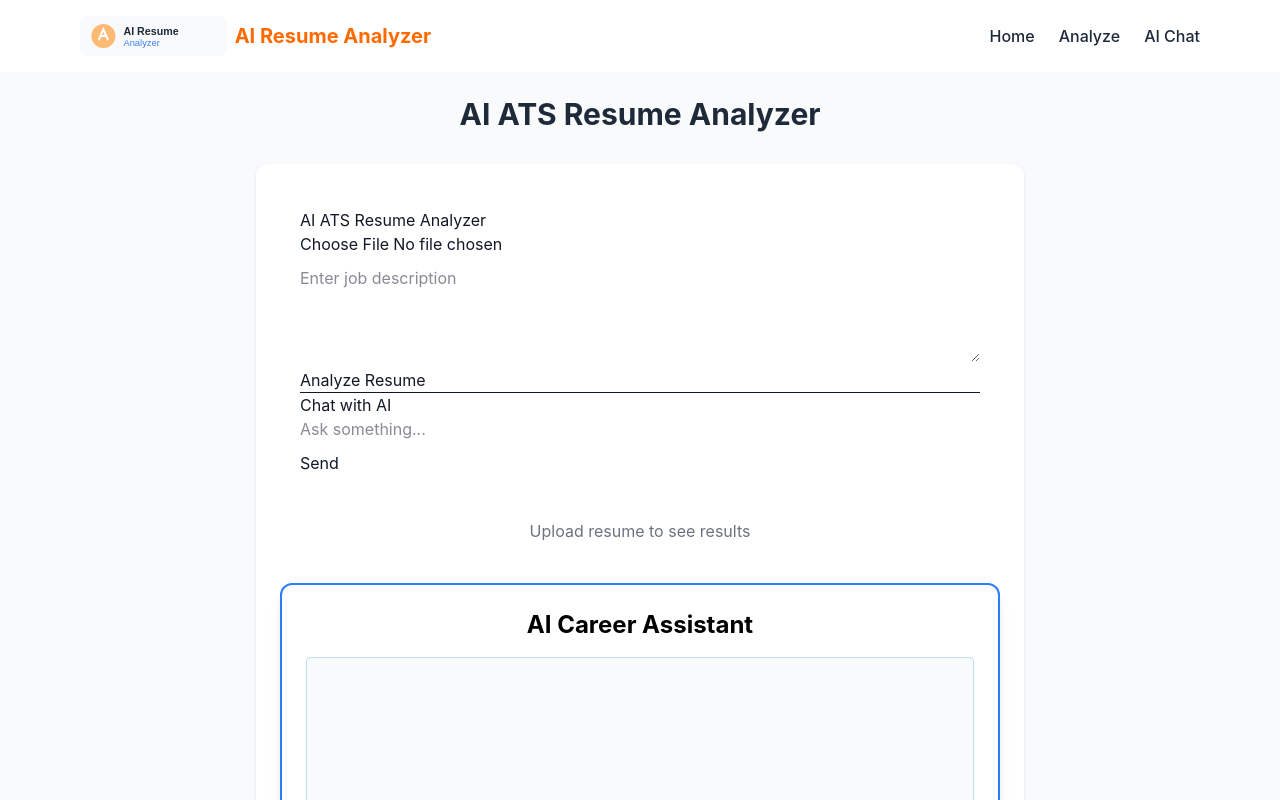
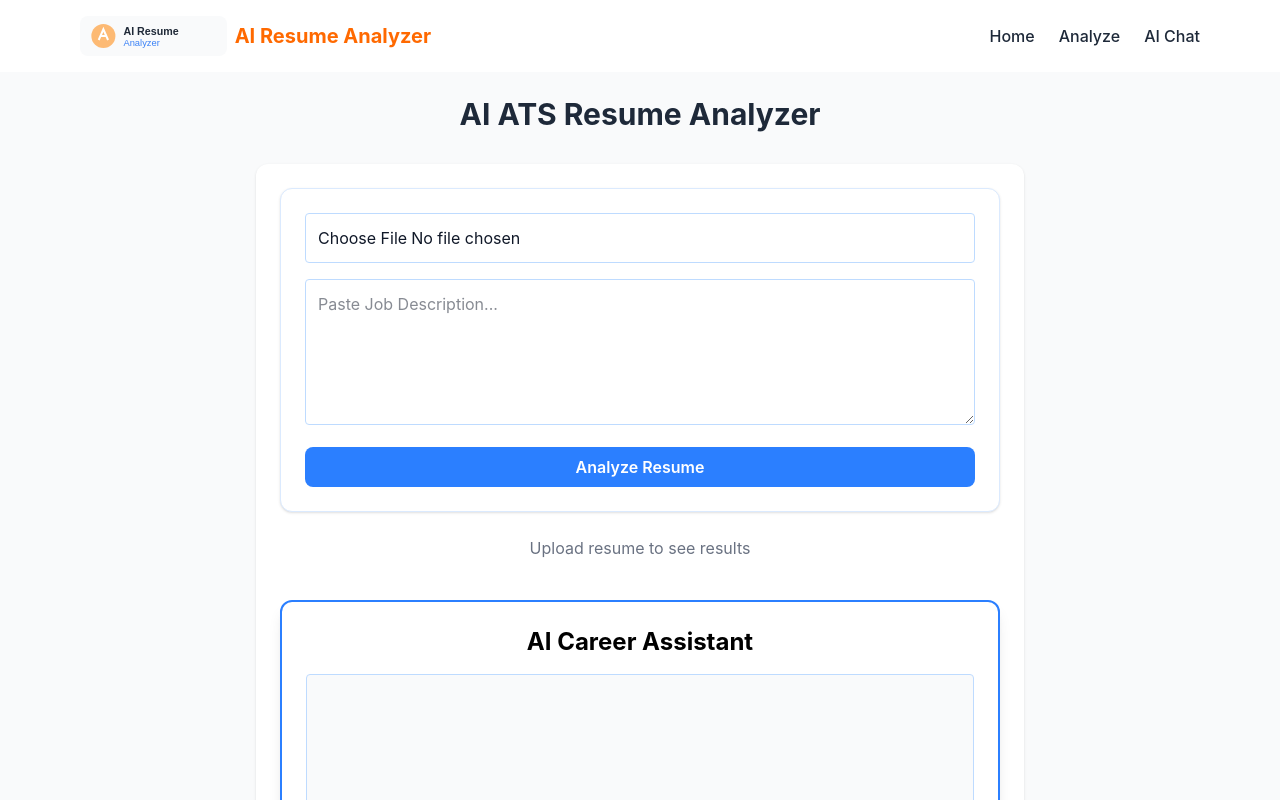
Before and after one commit to Riya-sahu29/ai-ats-resume-analyzer, a React app in the folder frontend/: page /analyze in a window 1280 px wide. Shown: the top 800 px of the page. Built offline with nearby package versions, Linux system fonts and the light colour scheme; the HTML template or start-up script is replaced by a standard one.

Commit message:
Update ResumeForm.jsx

```diff
--- a/frontend/src/components/ResumeForm.jsx
+++ b/frontend/src/components/ResumeForm.jsx
@@ -1,20 +1,14 @@
-import React, { useState } from "react";
 import axios from "axios";
+import { useState } from "react";
 
-const ResumeForm = () => {
+export default function ResumeForm({ setResult }) {
   const [file, setFile] = useState(null);
   const [jobDesc, setJobDesc] = useState("");
-  const [result, setResult] = useState(null);
   const [loading, setLoading] = useState(false);
 
-  const [userMessage, setUserMessage] = useState("");
-  const [chatReply, setChatReply] = useState("");
-  const [resumeText, setResumeText] = useState("");
-
-  // ================= RESUME ANALYSIS =================
-  const handleAnalyze = async () => {
+  const handleSubmit = async () => {
     if (!file || !jobDesc) {
-      alert("Please upload resume and enter job description");
+      alert("Please upload a resume and enter a job description.");
       return;
     }
 
@@ -27,128 +21,63 @@ const ResumeForm = () => {
 
       const res = await axios.post(
         "https://ai-ats-resume-analyzer-backend.onrender.com/analyze-resume",
-        formData
+        formData,
+        {
+          headers: {
+            "Content-Type": "multipart/form-data",
+          },
+        }
       );
 
-      console.log("ANALYZE RESPONSE:", res.data);
-      setResult(res.data);
+      console.log("BACKEND RESPONSE:", res.data);
+
+      // if backend returns {analysis: ...}
+      setResult(res.data.analysis ?? res.data);
 
     } catch (err) {
-      console.error("ANALYZE ERROR:", err.response?.data || err.message);
-      alert("Error analyzing resume");
+      console.error("Error:", err);
+
+      if (err.response) {
+        alert("Server Error: " + err.response.data);
+      } else {
+        alert("Network error. Please try again.");
+      }
+
     } finally {
       setLoading(false);
     }
   };
 
-  // ================= CHAT =================
-  const handleChat = async () => {
-    if (!userMessage) return;
+  return (
+    <div className="space-y-4 bg-white p-6 rounded-xl shadow border border-blue-100 transition duration-300 hover:shadow-xl hover:-translate-y-0.5">
 
-    try {
-      const res = await axios.post(
-        "https://ai-ats-resume-analyzer-backend.onrender.com/chat",
-        {
-          user_id: "riya123",
-          message: userMessage,
-          resume_context: resumeText || "No resume context"
-        }
-      );
-
-      console.log("CHAT RESPONSE:", res.data);
-      setChatReply(res.data.reply);
-
-    } catch (err) {
-      console.error("CHAT ERROR:", err.response?.data || err.message);
-      alert("Chat error");
-    }
-  };
-
-  return (
-    <div style={{ padding: "20px" }}>
-      <h2>AI ATS Resume Analyzer</h2>
-
-      {/* Upload Resume */}
       <input
+        id="resume"
+        name="resume"
         type="file"
-        accept=".pdf"
+        accept="application/pdf"
         onChange={(e) => setFile(e.target.files[0])}
+        className="w-full p-3 border border-blue-200 rounded text-gray-900 text-sm md:text-base"
       />
 
-      {/* Job Description */}
       <textarea
-        placeholder="Enter job description"
+        id="job_description"
+        name="job_description"
+        placeholder="Paste Job Description..."
         value={jobDesc}
         onChange={(e) => setJobDesc(e.target.value)}
-        rows="4"
-        style={{ width: "100%", marginTop: "10px" }}
+        rows={5}
+        className="w-full p-3 border border-blue-200 rounded text-gray-900 text-sm md:text-base"
       />
 
-      {/* Analyze Button */}
-      <button onClick={handleAnalyze} disabled={loading}>
-        {loading ? "Analyzing..." : "Analyze Resume"}
+      <button
+        onClick={handleSubmit}
+        disabled={loading}
+        className="w-full py-2 bg-blue-500 hover:bg-blue-600 text-white rounded-lg font-semibold text-sm md:text-base"
+      >
+        {loading ? "Analyzing Resume..." : "Analyze Resume"}
       </button>
 
-      {/* Result */}
-      {result && (
-        <div style={{ marginTop: "20px" }}>
-          <h3>ATS Score: {result.ats_score}</h3>
-
-          <h4>Strengths:</h4>
-          <ul>
-            {result.strengths?.map((item, i) => (
-              <li key={i}>{item}</li>
-            ))}
-          </ul>
-
-          <h4>Weaknesses:</h4>
-          <ul>
-            {result.weaknesses?.map((item, i) => (
-              <li key={i}>{item}</li>
-            ))}
-          </ul>
-
-          <h4>Missing Skills:</h4>
-          <ul>
-            {result.missing_skills?.map((item, i) => (
-              <li key={i}>{item}</li>
-            ))}
-          </ul>
-
-          <h4>Improvement Tips:</h4>
-          <ul>
-            {result.improvement_tips?.map((item, i) => (
-              <li key={i}>{item}</li>
-            ))}
-          </ul>
-
-          <h4>Verdict: {result.verdict}</h4>
-        </div>
-      )}
-
-      <hr />
-
-      {/* ================= CHAT UI ================= */}
-      <h2>Chat with AI</h2>
-
-      <input
-        type="text"
-        placeholder="Ask something..."
-        value={userMessage}
-        onChange={(e) => setUserMessage(e.target.value)}
-        style={{ width: "100%", marginBottom: "10px" }}
-      />
-
-      <button onClick={handleChat}>Send</button>
-
-      {chatReply && (
-        <div style={{ marginTop: "20px" }}>
-          <strong>AI Reply:</strong>
-          <p>{chatReply}</p>
-        </div>
-      )}
     </div>
   );
-};
-
-export default ResumeForm;
+}
```
